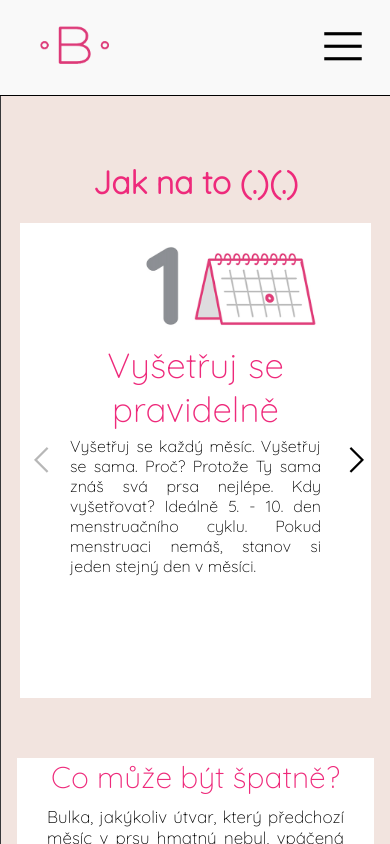
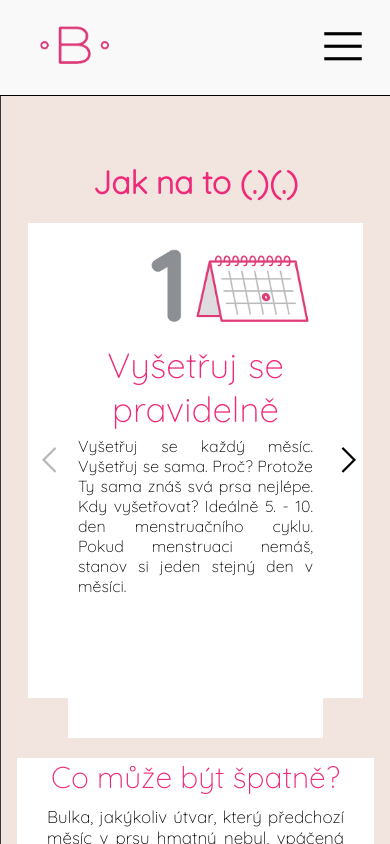
Before and after one commit to janajurcova/samovysetreni-prsu, a React app: page /samovysetreni in a window 390 px wide. Shown: the top 844 px of the page. Built offline with nearby package versions, Linux system fonts and the light colour scheme; what dayjs-recur would draw is missing.

Commit message:
sizing carousel

```diff
--- a/src/components/Carousel/carousel.css
+++ b/src/components/Carousel/carousel.css
@@ -51,7 +51,7 @@
 
 @media (max-width: 650px) {
   .carousel {
-    max-width: 90vw;
+    max-width: 130vw;
     margin: 0;
     max-height: 500px;
   }
@@ -64,4 +64,13 @@
     height: 120px;
     object-fit: cover;
   }
+  .carousel__previous .carousel__next {
+    width: 28px;
+    font-size: 26px;
+    height: 515px;
+  }
+  .carousel__media {
+    height: 515px;
+    width: 255px;
+  }
 }
```
